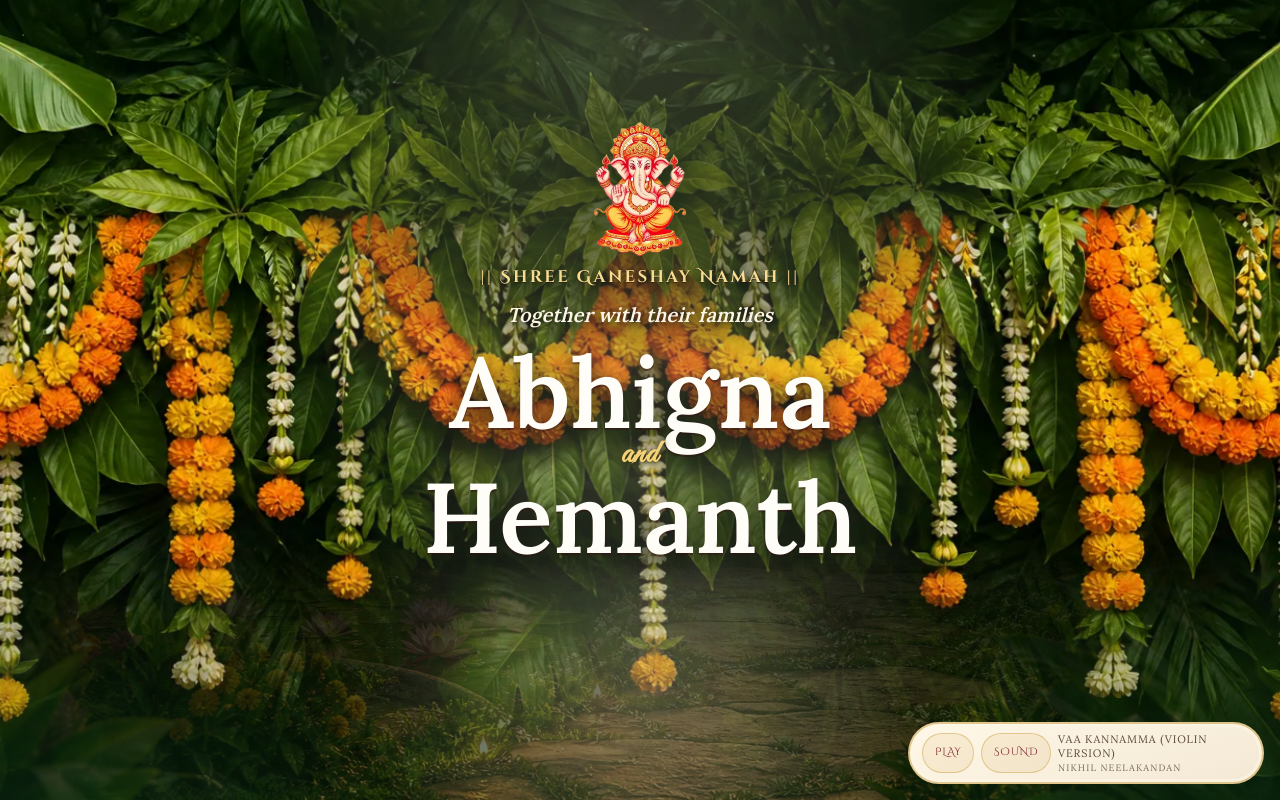
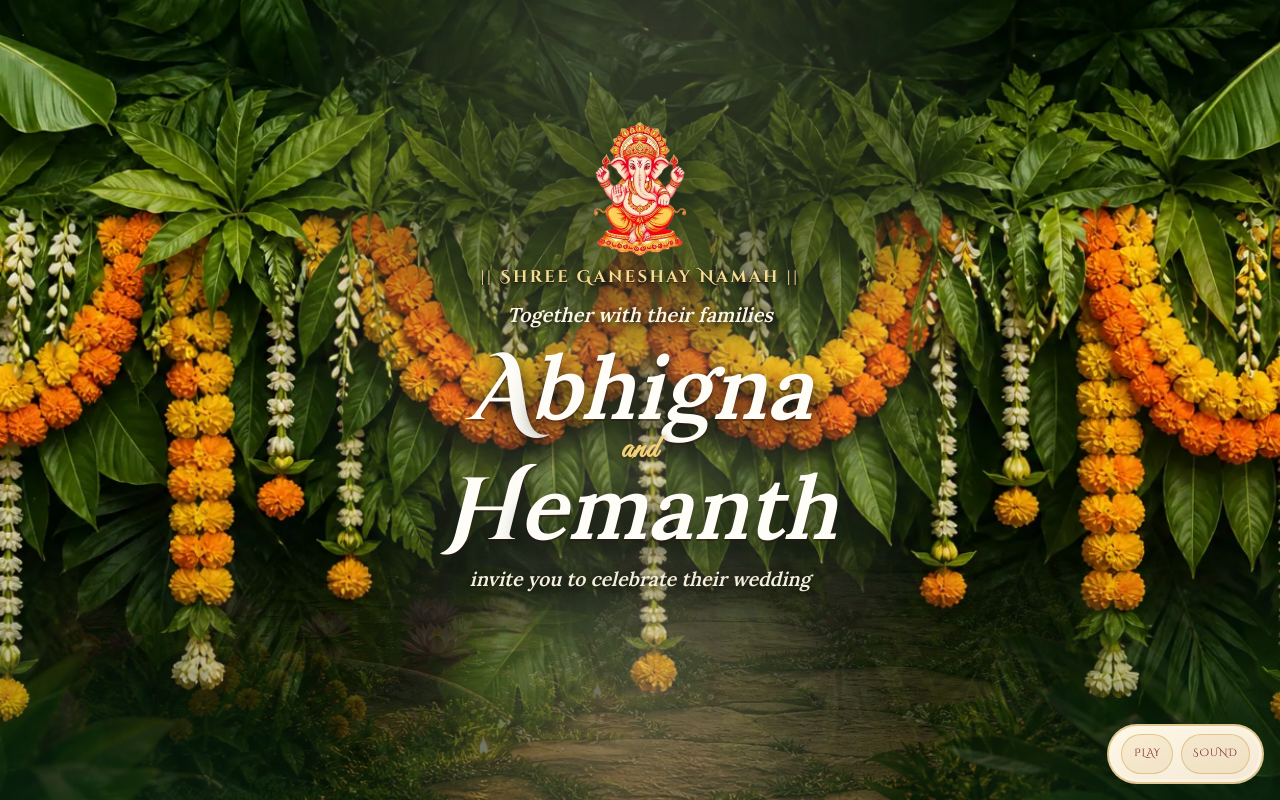
Before and after one commit to hvundavalli7/invitation, a Next.js app: page / in a window 1280 px wide. Both pictures are taken after a click on the button "Open invitation". Shown: the top 800 px of the page. Built offline with nearby package versions, Linux system fonts and the light colour scheme.

Commit message:
code push

```diff
--- a/src/components/EnvelopeOpen/EnvelopeOpen.tsx
+++ b/src/components/EnvelopeOpen/EnvelopeOpen.tsx
@@ -2,7 +2,6 @@
 
 import Image from "next/image";
 import { useState } from "react";
-import { weddingData } from "@/data/wedding";
 import styles from "./EnvelopeOpen.module.css";
 
 type Props = {
@@ -12,7 +11,6 @@ type Props = {
 
 export default function EnvelopeOpen({ onOpenStart, onComplete }: Props) {
   const [opening, setOpening] = useState(false);
-  const { couple } = weddingData;
 
   const open = () => {
     if (opening) return;
@@ -63,9 +61,6 @@ export default function EnvelopeOpen({ onOpenStart, onComplete }: Props) {
 
         <h1 className={styles.title}>You&apos;re Invited</h1>
         <p className={styles.subtitle}>Tap the envelope to open your invitation</p>
-        <p className={styles.names}>
-          {couple.bride} &amp; {couple.groom}
-        </p>
       </div>
     </div>
   );
--- a/src/components/Favorites/Favorites.tsx
+++ b/src/components/Favorites/Favorites.tsx
@@ -111,7 +111,9 @@ export default function Favorites() {
           <h2 id="favorites-title" className="section__title">
             {favorites.title}
           </h2>
-          <p className="section__subtitle">{favorites.subtitle}</p>
+          {favorites.subtitle.trim().length > 0 ? (
+            <p className="section__subtitle">{favorites.subtitle}</p>
+          ) : null}
           <div className="ornament-rule" aria-hidden="true">
             <span className="ornament-rule__jewel" />
           </div>
--- a/src/components/MusicPlayer/MusicPlayer.tsx
+++ b/src/components/MusicPlayer/MusicPlayer.tsx
@@ -376,12 +376,6 @@ export default function MusicPlayer({ shouldStart = false, visible = false }: Pr
       >
         {muted ? "Muted" : "Sound"}
       </button>
-      <span className={styles.label}>
-        {weddingData.music.label}
-        {weddingData.music.artist ? (
-          <span className={styles.artist}>{weddingData.music.artist}</span>
-        ) : null}
-      </span>
     </div>
   );
 }
--- a/src/components/RSVPForm/RSVPForm.tsx
+++ b/src/components/RSVPForm/RSVPForm.tsx
@@ -28,8 +28,19 @@ const initial: FormState = {
   message: "",
 };
 
+function isValidEmail(email: string) {
+  return /^[^\s@]+@[^\s@]+\.[^\s@]+$/.test(email);
+}
+
 function buildFormSubmitPayload(form: FormState) {
   const { rsvp } = weddingData;
+  const ccEmails = Array.from(
+    new Set(
+      [weddingData.details.contact.additional?.email?.trim()].filter(
+        (value): value is string => Boolean(value && isValidEmail(value)),
+      ),
+    ),
+  );
   const attendingLabel =
     form.attending === "yes" ? "Joyfully attending" : "Unable to attend";
   const eventLabels = form.events
@@ -52,6 +63,7 @@ function buildFormSubmitPayload(form: FormState) {
     _template: "table",
     _captcha: "false",
     _autoresponse: rsvp.confirmation,
+    ...(ccEmails.length ? { _cc: ccEmails.join(",") } : {}),
   };
 }
 
--- a/src/components/TempleEntranceHero/TempleEntranceHero.module.css
+++ b/src/components/TempleEntranceHero/TempleEntranceHero.module.css
@@ -116,15 +116,23 @@
 
 .name {
   font-family: var(--font-body);
-  font-size: clamp(3.4rem, 13vw, 6.2rem);
+  font-size: clamp(3rem, 11.5vw, 5.5rem);
   color: #fffdf7;
   line-height: 0.95;
+  font-style: italic;
   font-weight: 600;
   text-shadow:
     0 2px 0 rgba(52, 18, 18, 0.45),
     0 6px 18px rgba(10, 18, 8, 0.72),
     0 14px 34px rgba(10, 18, 8, 0.62),
     0 0 18px rgba(255, 240, 210, 0.12);
+}
+
+.initial {
+  font-family: var(--font-display);
+  font-size: 1em;
+  font-weight: 600;
+  line-height: inherit;
 }
 
 .ampersand {
@@ -137,6 +145,18 @@
     0 2px 6px rgba(10, 18, 8, 0.78),
     0 0 12px rgba(255, 220, 120, 0.32);
   letter-spacing: 0.04em;
+}
+
+.inviteLine {
+  font-family: var(--font-body);
+  font-style: italic;
+  font-size: clamp(1rem, 2.3vw, 1.22rem);
+  font-weight: 600;
+  color: rgba(255, 248, 232, 0.98);
+  text-shadow:
+    0 2px 8px rgba(10, 18, 8, 0.78),
+    0 8px 20px rgba(10, 18, 8, 0.62);
+  margin: 0.35rem 0 0.15rem;
 }
 
 .scene {
--- a/src/components/TempleEntranceHero/TempleEntranceHero.tsx
+++ b/src/components/TempleEntranceHero/TempleEntranceHero.tsx
@@ -4,6 +4,12 @@ import styles from "./TempleEntranceHero.module.css";
 
 export default function TempleEntranceHero() {
   const { couple, hero } = weddingData;
+  const renderName = (value: string) => (
+    <>
+      <span className={styles.initial}>{value.charAt(0)}</span>
+      {value.slice(1)}
+    </>
+  );
 
   return (
     <header className={styles.hero} id="top">
@@ -29,12 +35,14 @@ export default function TempleEntranceHero() {
         <p className={styles.together}>{couple.togetherLine}</p>
 
         <h1 className={styles.names}>
-          <span className={styles.name}>{couple.bride}</span>
+          <span className={styles.name}>{renderName(couple.bride)}</span>
           <span className={styles.ampersand} aria-hidden="true">
             and
           </span>
-          <span className={styles.name}>{couple.groom}</span>
+          <span className={styles.name}>{renderName(couple.groom)}</span>
         </h1>
+
+        <p className={styles.inviteLine}>{couple.inviteLine}</p>
 
         {hero.image ? (
           <div className={styles.scene}>
--- a/src/components/TraditionalFooter/TraditionalFooter.module.css
+++ b/src/components/TraditionalFooter/TraditionalFooter.module.css
@@ -98,6 +98,7 @@
 .hashtag {
   margin-top: 0.85rem;
   font-family: var(--font-display);
+  font-weight: 700;
   letter-spacing: 0.16em;
   font-size: 0.85rem;
   color: var(--gold-soft);
--- a/src/components/TraditionalFooter/TraditionalFooter.tsx
+++ b/src/components/TraditionalFooter/TraditionalFooter.tsx
@@ -7,8 +7,8 @@ type Props = {
 };
 
 export default function TraditionalFooter({ className }: Props) {
-  const { couple, wedding, footer } = weddingData;
-  const hashtag = `#${couple.bride}${couple.groom}`.replace(/\s+/g, "").toUpperCase();
+  const { couple } = weddingData;
+  const hashtag = "#ABHIMANTH";
 
   return (
     <footer className={[styles.footer, className].filter(Boolean).join(" ")}>
@@ -27,12 +27,7 @@ export default function TraditionalFooter({ className }: Props) {
         </div>
         <p className={styles.withLove}>With love</p>
         <p className={styles.names}>{couple.displayName}</p>
-        <p className={styles.date}>{wedding.dateLabel}</p>
-        <p className={styles.venue}>
-          {wedding.venue}, {wedding.location}
-        </p>
         <p className={styles.hashtag}>{hashtag}</p>
-        <p className={styles.tagline}>{footer.tagline}</p>
 
         <nav className={styles.nav} aria-label="Footer">
           <a href="#celebrations">Celebrations</a>
--- a/src/components/VenueMap/VenueMap.tsx
+++ b/src/components/VenueMap/VenueMap.tsx
@@ -36,7 +36,6 @@ export default function VenueMap() {
                     aria-label={`Open ${venue.name} in Google Maps`}
                   />
                   <h3>{venue.name}</h3>
-                  <p className={styles.address}>{venue.fullAddress}</p>
                   <p className={styles.note}>{venue.note}</p>
                   <div className={styles.mapWrap}>
                     <iframe
--- a/src/data/wedding.ts
+++ b/src/data/wedding.ts
@@ -10,8 +10,7 @@ export const weddingData = {
     displayName: "Abhigna & Hemanth",
     /** Line shown directly above the couple names in the hero */
     togetherLine: "Together with their families",
-    inviteLine:
-      "Together with their families, invite you to celebrate their wedding",
+    inviteLine: "invite you to celebrate their wedding",
   },
 
   /** Main wedding ceremony — America/Chicago (Texas Central Time) */
@@ -75,7 +74,7 @@ export const weddingData = {
       id: "sangeet",
       name: "Sangeet",
       dateLabel: "March 9, 2027",
-      time: "Evening",
+      time: "6:00 PM",
       venue: "The Bliss at Aubrey",
       location: "Aubrey, Texas",
       address: "The Bliss at Aubrey, Aubrey, Texas", // Update with verified full address
@@ -105,14 +104,14 @@ export const weddingData = {
       id: "haldi",
       name: "Haldi",
       dateLabel: "March 10, 2027",
-      time: "Afternoon",
+      time: "After Pellikoduku & Pellikuthuru",
       venue: "316 Parkwood Dr",
       location: "Aubrey, Texas",
       address: "316 Parkwood Dr, Lakewood Village, TX 75068",
       mapsQuery: "316 Parkwood Dr, Lakewood Village, TX 75068",
       description:
         "A vibrant turmeric ceremony filled with laughter, blessings, and a joyful chapter of our wedding celebrations.",
-      attire: "Attire: Shades of mint, sage green, or white are encouraged.",
+      attire: "Attire: Shades of mint and sage green are encouraged.",
       motif: "haldi" as const,
       icon: "turmeric",
     },
@@ -179,9 +178,9 @@ export const weddingData = {
    */
   favorites: {
     title: "Our Favorites",
-    subtitle: "A few little things that make us, us.",
+    subtitle: "",
     abhigna: {
-      photo: "/images/couple/abhigna_favourite.jpeg",
+      photo: "/images/couple/abhi.jpeg",
       quote: "",
       food: "Coffee",
       dessert: "Ice Cream",
@@ -193,7 +192,7 @@ export const weddingData = {
       ultimateTagline: "",
     },
     hemanth: {
-      photo: "/images/couple/hemanth-favourite.jpeg",
+      photo: "/images/couple/abhihem.jpeg",
       quote: "",
       food: "",
       dessert: "",
@@ -216,10 +215,6 @@ export const weddingData = {
       {
         title: "A Note on Gifts",
         body: "We are truly grateful to have you celebrate with us. As we are both travelling from different cities, physical gifts can be tricky to carry. So in lieu of gifts, cash contributions are welcomed and appreciated.",
-      },
-      {
-        title: "Important Notes",
-        body: "This is a sacred Hindu wedding celebration. Kindly silence phones during the ceremony. Additional guest notes will be shared as plans are finalized.",
       },
     ],
     accommodation: {
@@ -272,7 +267,7 @@ export const weddingData = {
       fullAddress: "Bella Cavalli Events, Aubrey, Texas", // Replace with verified street address
       location: "Aubrey, Texas",
       mapsQuery: "Bella Cavalli Events, Aubrey, Texas",
-      note: "Primary wedding venue. Full street address to be confirmed.",
+      note: "Primary wedding venue.",
     },
     {
       id: "the-bliss",
@@ -280,13 +275,21 @@ export const weddingData = {
       fullAddress: "The Bliss at Aubrey, Aubrey, Texas", // Replace with verified street address
       location: "Aubrey, Texas",
       mapsQuery: "The Bliss at Aubrey, Aubrey, Texas",
-      note: "Sangeet venue. Full street address to be confirmed.",
+      note: "Sangeet venue.",
+    },
+    {
+      id: "airbnb-lakewood-village",
+      name: "Pre Wedding Events",
+      fullAddress: "316 Parkwood Dr, Lakewood Village, TX 75068",
+      location: "Lakewood Village, Texas",
+      mapsQuery: "316 Parkwood Dr, Lakewood Village, TX 75068",
+      note: "Haldi, Mehendi, and Pellikoduku & Pellikuthuru venue.",
     },
   ],
 
   rsvp: {
     title: "RSVP",
-    subtitle: "We joyfully request the honour of your presence. Kindly respond at your earliest convenience.",
+    subtitle: "We joyfully request the honour of your presence. please rsvp by november 1st 2026",
     confirmation:
       "Thank you! Your RSVP has been received. We cannot wait to celebrate with you.",
     /**
```
Also changed, not shown: public/images/couple/abhi.jpeg (added), public/images/couple/abhihem.jpeg (added).
